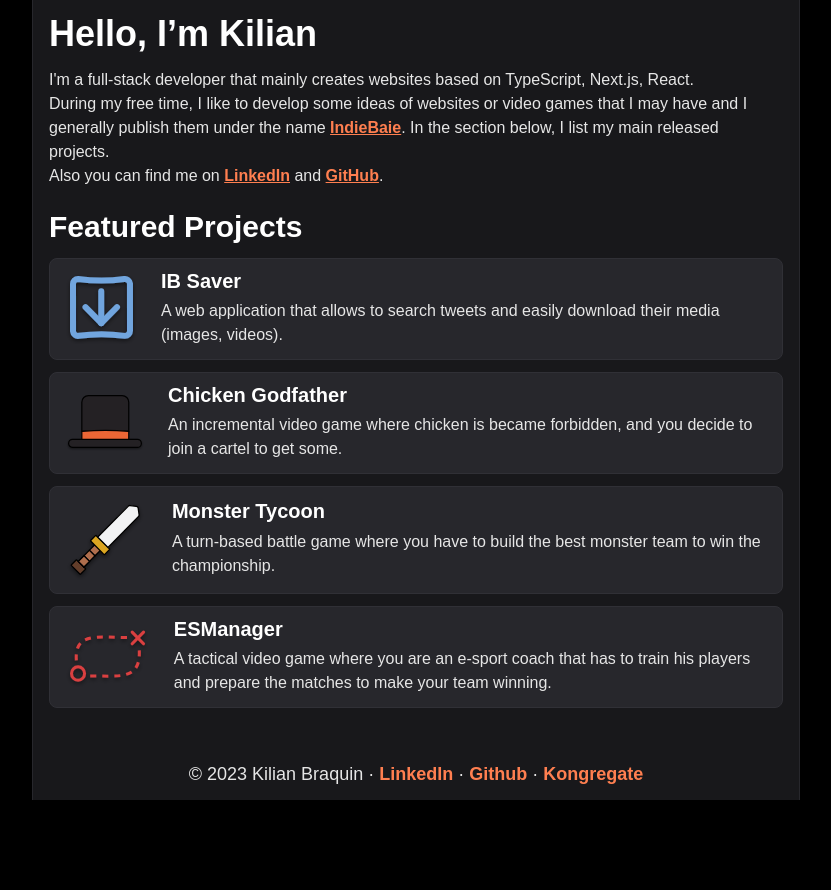
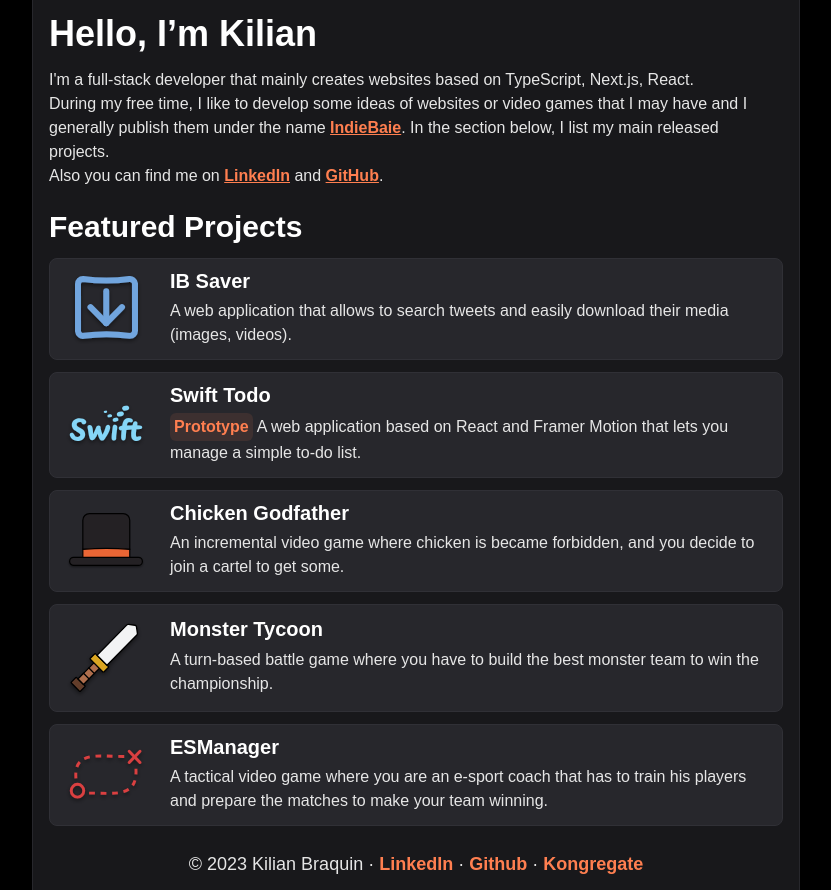
Before and after one commit to kilianbraquin/kbraquin, a Next.js app: page / in a window 1280 px wide. Shown: the whole page, without its empty margins (224-1055 px from the left). Before the commit the page ends 800 px from the top, so only its background shows below. Built offline with nearby package versions, Linux system fonts and the light colour scheme; a web font is replaced by a local one.

Commit message:
feat: add 'swift todo' project card

```diff
--- a/src/app/page.tsx
+++ b/src/app/page.tsx
@@ -5,6 +5,7 @@
 import MTIcon from "@/icons/mt-icon.svg";
 import ESMIcon from "@/icons/esm-icon.svg";
 import IBSIcon from "@/icons/ib-saver-icon.svg";
+import SwiftIcon from "@/icons/swift-icon.svg";
 
 const dataProjects: ProjectCardProps[] = [
   {
@@ -13,6 +14,21 @@
     description:
       "A web application that allows to search tweets and easily download their media (images, videos).",
     href: "https://ibsaver.com",
+  },
+  {
+    image: <SwiftIcon />,
+    title: "Swift Todo",
+    description: (
+      <>
+        <span className="inline-block py-0.5 px-1 bg-primary/10 text-primary font-bold rounded-md mr-1">
+          Prototype
+        </span>
+        {
+          "A web application based on React and Framer Motion that lets you manage a simple to-do list."
+        }
+      </>
+    ),
+    href: "https://swift.kbraquin.com",
   },
   {
     image: <CGIcon />,
@@ -63,7 +79,7 @@
       <h2 className="font-heading text-heading font-black mt-6 mb-4 text-3xl leading-none">
         Featured Projects
       </h2>
-      <ul className="mb-4 gap-3 grid grid-cols-1 sm:grid-cols-2 md:grid-cols-1">
+      <ul className="mb-4 md:mb-6 gap-3 grid grid-cols-1 md:grid-cols-1">
         {dataProjects.map((cardProps) => (
           <li key={cardProps.title}>
             <ProjectCard {...cardProps} />
--- a/src/components/ProjectCard.tsx
+++ b/src/components/ProjectCard.tsx
@@ -5,7 +5,7 @@
   image: ReactNode;
   title: string;
   href: string;
-  description: string;
+  description: ReactNode;
 };
 
 export const ProjectCard: FC<ProjectCardProps> = ({
@@ -17,15 +17,15 @@
   return (
     <Link
       href={href}
-      className="h-full grid-cols-[auto_1fr] grid border-card-border border rounded-lg bg-card-bg p-4 gap-4 md:gap-x-6 md:gap-y-2 md:py-3"
+      className="h-full grid-cols-[auto_1fr] grid border-card-border border rounded-lg bg-card-bg p-4 gap-4 sm:gap-x-6 sm:gap-y-2 sm:py-3"
     >
-      <div className="md:row-span-2 md:self-center md:border-r-card-border">
+      <div className="sm:row-span-2 sm:self-center sm:border-r-card-border w-20 flex justify-center">
         {image}
       </div>
       <h3 className="text-heading font-black font-heading text-xl leading-none self-center">
         {title}
       </h3>
-      <p className="text-body col-span-2 md:col-span-1">{description}</p>
+      <p className="text-body col-span-2 sm:col-span-1">{description}</p>
     </Link>
   );
 };
```
Also changed, not shown: src/icons/swift-icon.svg (added).
